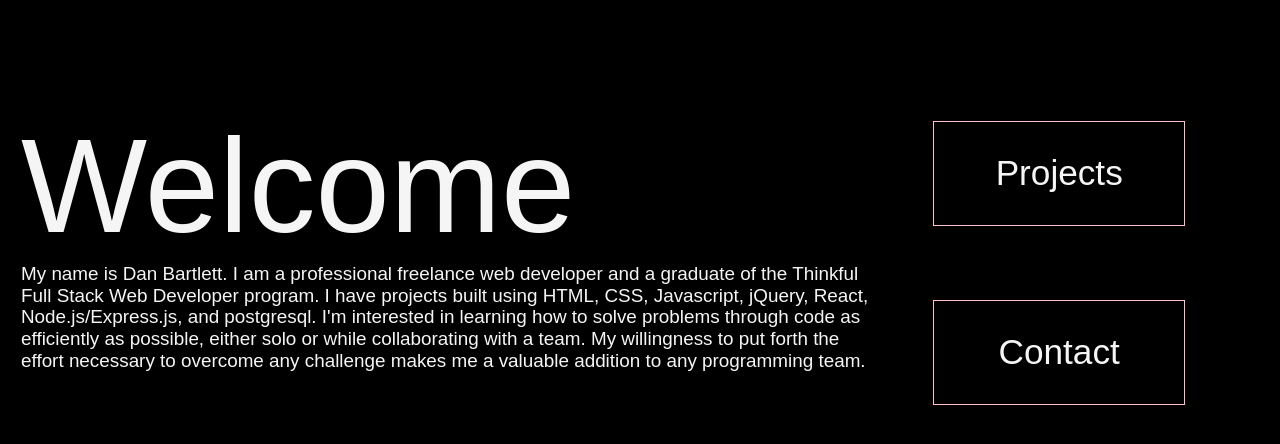
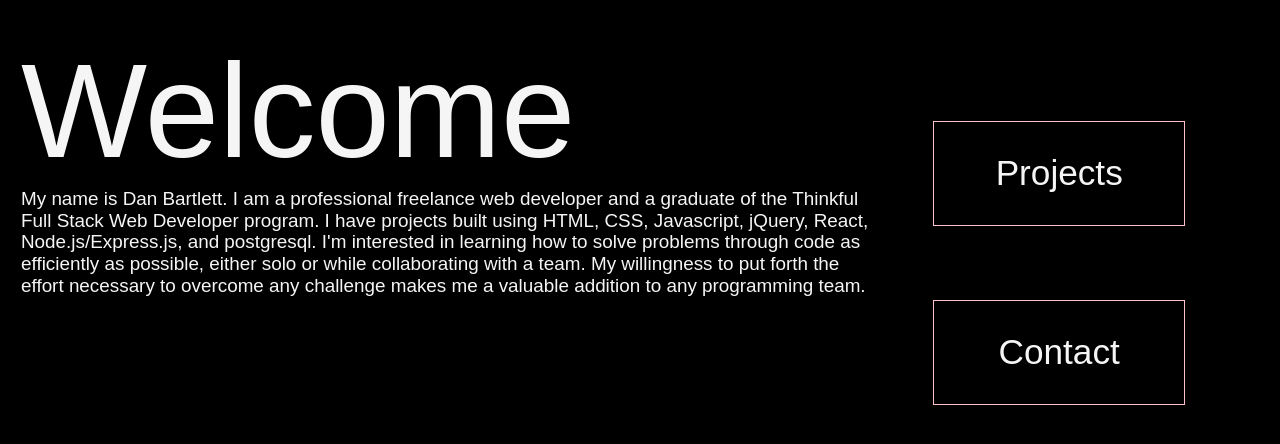
Before and after one commit to danbart909/oldportfolio, a React (Create React App) app: page / in a window 1280 px wide. Shown: the part 212-656 px from the top of the page. Built offline with nearby package versions, Linux system fonts and the light colour scheme; a web font is replaced by a local one.

Commit message:
animation improvements

```diff
--- a/src/index.css
+++ b/src/index.css
@@ -76,7 +76,23 @@ a, a:visited {
   }
 }
 
+@keyframes fadeIn {
+  100% {
+    opacity: 100%;
+  }
+}
 
+@keyframes popIn {
+  0% {
+    transform: scale(0);
+  }
+  80% {
+    transform: scale(1.1);
+  }
+  100% {
+    transform: scale(1);
+  }
+}
 
 
 
@@ -104,7 +120,7 @@ a, a:visited {
 /* ////////////////////////////////////////////// App  */
 
 #main-container {
-  /* height: 800px; */
+  height: 100vh;
   width: 70%;
   display: flex;
   justify-content: center;
@@ -187,6 +203,11 @@ a, a:visited {
   align-items: center;
   text-decoration: none;
   transition: 0.7s;
+  /* transform: scale(0); */
+  /* animation: 2s ease-out 0s 1 popIn forwards; */
+}
+
+.nav-button a {
 }
 
 .nav-button:visited {
@@ -228,9 +249,11 @@ a, a:visited {
   display: flex;
   flex-direction: column;
   height: 100%;
+  overflow: hidden;
 }
 
 #bio-header {
+  overflow: hidden;
   animation: 2s ease-out 0s 1 slideInFromRight;
   height: 50%;
   display: flex;
@@ -240,10 +263,13 @@ a, a:visited {
 }
 
 #bio-content {
-  animation: 2s ease-out 0s 1 slideInFromDown;
+  animation:
+    2s ease-out 0s 1 slideInFromDown,
+    2s ease-out 0s 1 fadeIn forwards;
   height: 50%;
   display: flex;
   padding: 0 20px;
+  opacity: 0;
 }
 
 
@@ -312,6 +338,7 @@ a, a:visited {
   display: flex;
   align-items: center;
   justify-content: space-around;
+  text-align: center;
   /* padding: 20px 0; */
   /* margin: 10px 0; */
   /* outline: 1px solid white; */
```
